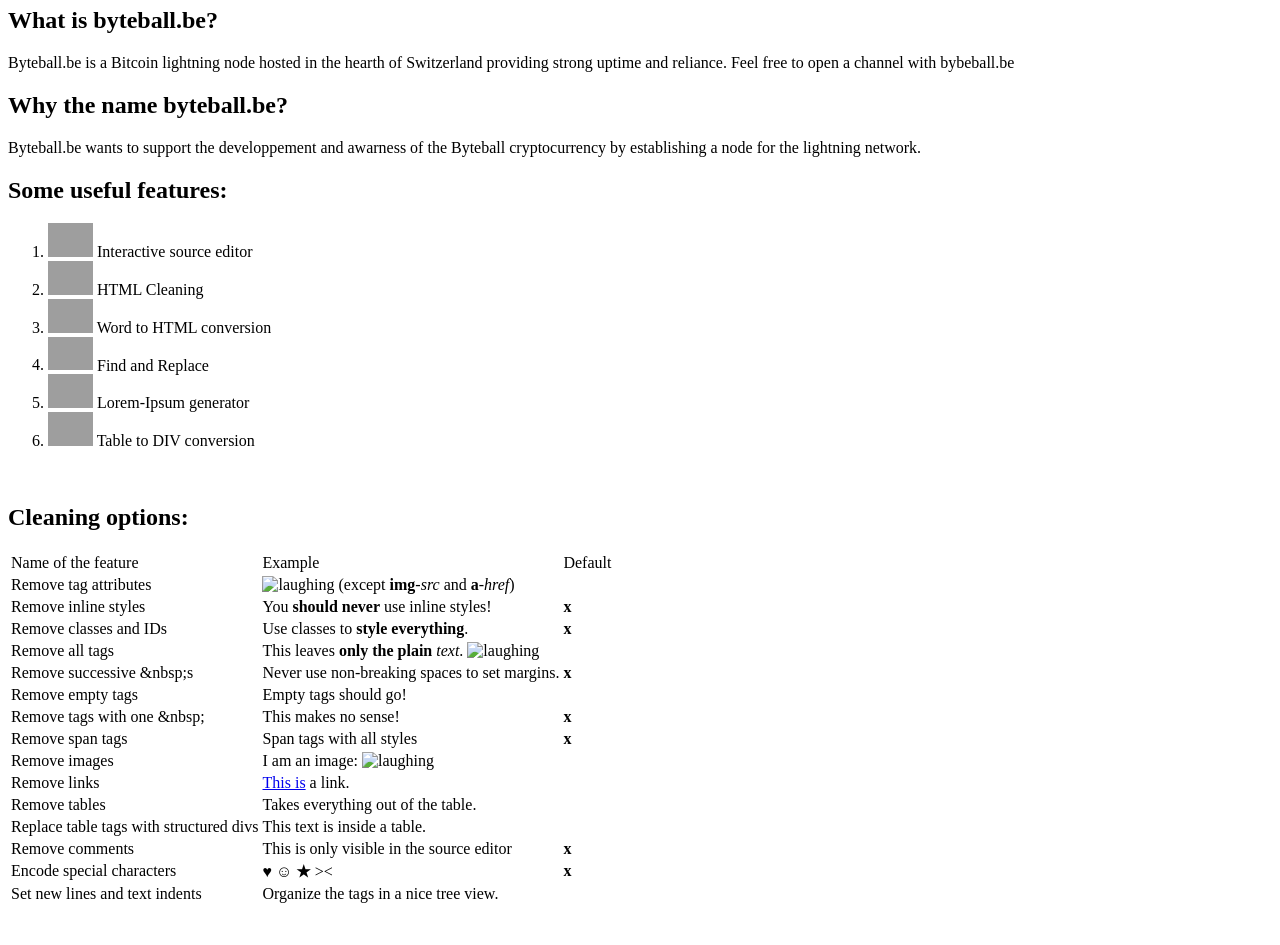
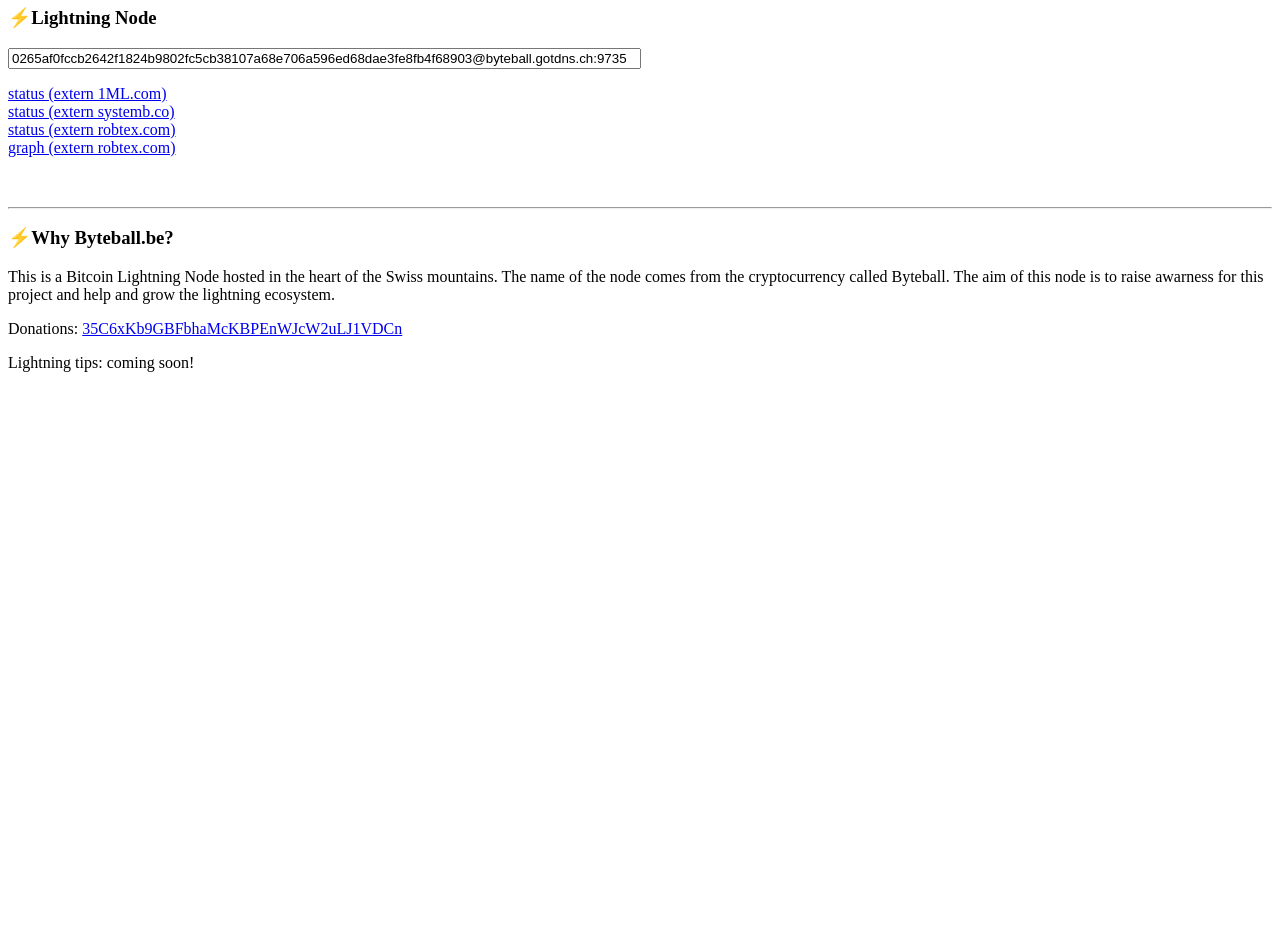
Before and after one commit to rpi3/rpi3.github.io, a plain HTML site: page index.html in a window 1280 px wide. Shown: the part 73-1018 px from the top of the page. After the commit the page ends 800 px from the top, so only its background shows below. Drawn offline with Linux system fonts and the light colour scheme; grey boxes are pictures that could not be loaded.

Commit message:
Update index.html

```diff
--- a/index.html
+++ b/index.html
@@ -1,102 +1,15 @@
 <!DOCTYPE html>
 <html>
 <body>
-<h1>Byteball.be - maybe the best lightning node out there&nbsp;</h1>
-<h2>What is byteball.be?</h2>
-<p>Byteball.be is a Bitcoin lightning node hosted in the hearth of Switzerland providing strong uptime and reliance. Feel free to open a channel with bybeball.be</p>
-<h2>Why the name byteball.be?</h2>
-<p>Byteball.be wants to support the developpement and awarness of the Byteball cryptocurrency by establishing a node for the lightning network.&nbsp;</p>
-<h2>Some useful features:</h2>
-<ol>
-<li><img src="https://html-online.com/img/01-interactive-connection.png" alt="interactive connection" width="45" /> Interactive source editor</li>
-<li><img src="https://html-online.com/img/02-html-clean.png" alt="html cleaner" width="45" /> HTML Cleaning</li>
-<li><img src="https://html-online.com/img/03-docs-to-html.png" alt="Word to html" width="45" /> Word to HTML conversion</li>
-<li><img src="https://html-online.com/img/04-replace.png" alt="replace text" width="45" /> Find and Replace</li>
-<li><img src="https://html-online.com/img/05-gibberish.png" alt="gibberish" width="45" /> Lorem-Ipsum generator</li>
-<li><img src="https://html-online.com/img/6-table-div-html.png" alt="html table div" width="45" /> Table to DIV conversion</li>
-</ol>
+<h1>Bitcoin Lightning Node</h1>
+<h3>⚡Lightning Node</h3>
+<p><input style="width: 625px;" type="text" value="0265af0fccb2642f1824b9802fc5cb38107a68e706a596ed68dae3fe8fb4f68903@byteball.gotdns.ch:9735" /></p>
+<p><a href="https://1ml.com/node/0265af0fccb2642f1824b9802fc5cb38107a68e706a596ed68dae3fe8fb4f68903" target="_blank" rel="noopener"> status (extern 1ML.com) </a> <br /> <a href="https://raito.systemb.co/node/0265af0fccb2642f1824b9802fc5cb38107a68e706a596ed68dae3fe8fb4f68903" target="_blank" rel="noopener"> status (extern systemb.co) </a> <br /> <a href="https://www.robtex.com/lightning/node/0265af0fccb2642f1824b9802fc5cb38107a68e706a596ed68dae3fe8fb4f68903" target="_blank" rel="noopener"> status (extern robtex.com) </a> <br /> <a href="https://www.robtex.com/lightning/path/0265af0fccb2642f1824b9802fc5cb38107a68e706a596ed68dae3fe8fb4f68903" target="_blank" rel="noopener"> graph (extern robtex.com) </a></p>
 <p>&nbsp;</p>
-<h2>Cleaning options:</h2>
-<table>
-<thead>
-<tr>
-<td>Name of the feature</td>
-<td>Example</td>
-<td>Default</td>
-</tr>
-</thead>
-<tbody>
-<tr>
-<td>Remove tag attributes</td>
-<td><img src="images/smiley.png" alt="laughing" width="40" height="16" /> (except <strong>img</strong>-<em>src</em> and <strong>a</strong>-<em>href</em>)</td>
-</tr>
-<tr>
-<td>Remove inline styles</td>
-<td>You <strong>should never</strong>&nbsp;use inline styles!</td>
-<td><strong>x</strong></td>
-</tr>
-<tr>
-<td>Remove classes and IDs</td>
-<td>Use classes to <strong>style everything</strong>.</td>
-<td><strong>x</strong></td>
-</tr>
-<tr>
-<td>Remove all tags</td>
-<td>This leaves <strong>only the plain</strong> <em>text</em>. <img src="images/smiley.png" alt="laughing" width="16" height="16" /></td>
-</tr>
-<tr>
-<td>Remove successive &amp;nbsp;s</td>
-<td>Never use non-breaking spaces to set margins.</td>
-<td><strong>x</strong></td>
-</tr>
-<tr>
-<td>Remove empty tags</td>
-<td>Empty tags should go!</td>
-</tr>
-<tr>
-<td>Remove tags with one &amp;nbsp;</td>
-<td>This makes&nbsp;no sense!</td>
-<td><strong>x</strong></td>
-</tr>
-<tr>
-<td>Remove span tags</td>
-<td>Span tags with all styles</td>
-<td><strong>x</strong></td>
-</tr>
-<tr>
-<td>Remove images</td>
-<td>I am an image: <img src="images/smiley.png" alt="laughing" /></td>
-</tr>
-<tr>
-<td>Remove links</td>
-<td><a href="https://html-online.com">This is</a> a link.</td>
-</tr>
-<tr>
-<td>Remove tables</td>
-<td>Takes everything out of the table.</td>
-</tr>
-<tr>
-<td>Replace table tags with structured divs</td>
-<td>This text is inside a table.</td>
-</tr>
-<tr>
-<td>Remove comments</td>
-<td>This is only visible in the source editor</td>
-<td><strong>x</strong></td>
-</tr>
-<tr>
-<td>Encode special characters</td>
-<td>&hearts; <strong>☺ ★</strong> &gt;&lt;</td>
-<td><strong>x</strong></td>
-</tr>
-<tr>
-<td>Set new lines and text indents</td>
-<td>Organize the tags in a nice tree view.</td>
-</tr>
-</tbody>
-</table>
-<p>&nbsp;</p>
-<p><strong>Save this link into your bookmarks and share it with your friends. It is all FREE! </strong><br /><strong>Enjoy!</strong></p>
-<p>&nbsp;</p>
+<hr />
+<h3>⚡Why Byteball.be?</h3>
+<p>This is a Bitcoin Lightning Node hosted in the heart of the Swiss mountains. The name of the node comes from the cryptocurrency called Byteball. The aim of this node is to raise awarness for this project and help and grow the lightning ecosystem.</p>
+<p>Donations: <a href="bitcoin:35C6xKb9GBFbhaMcKBPEnWJcW2uLJ1VDCn" target="_blank" rel="noopener"> 35C6xKb9GBFbhaMcKBPEnWJcW2uLJ1VDCn </a></p>
+<p>Lightning tips: coming soon!</p>
 </body>
 </html>
```
